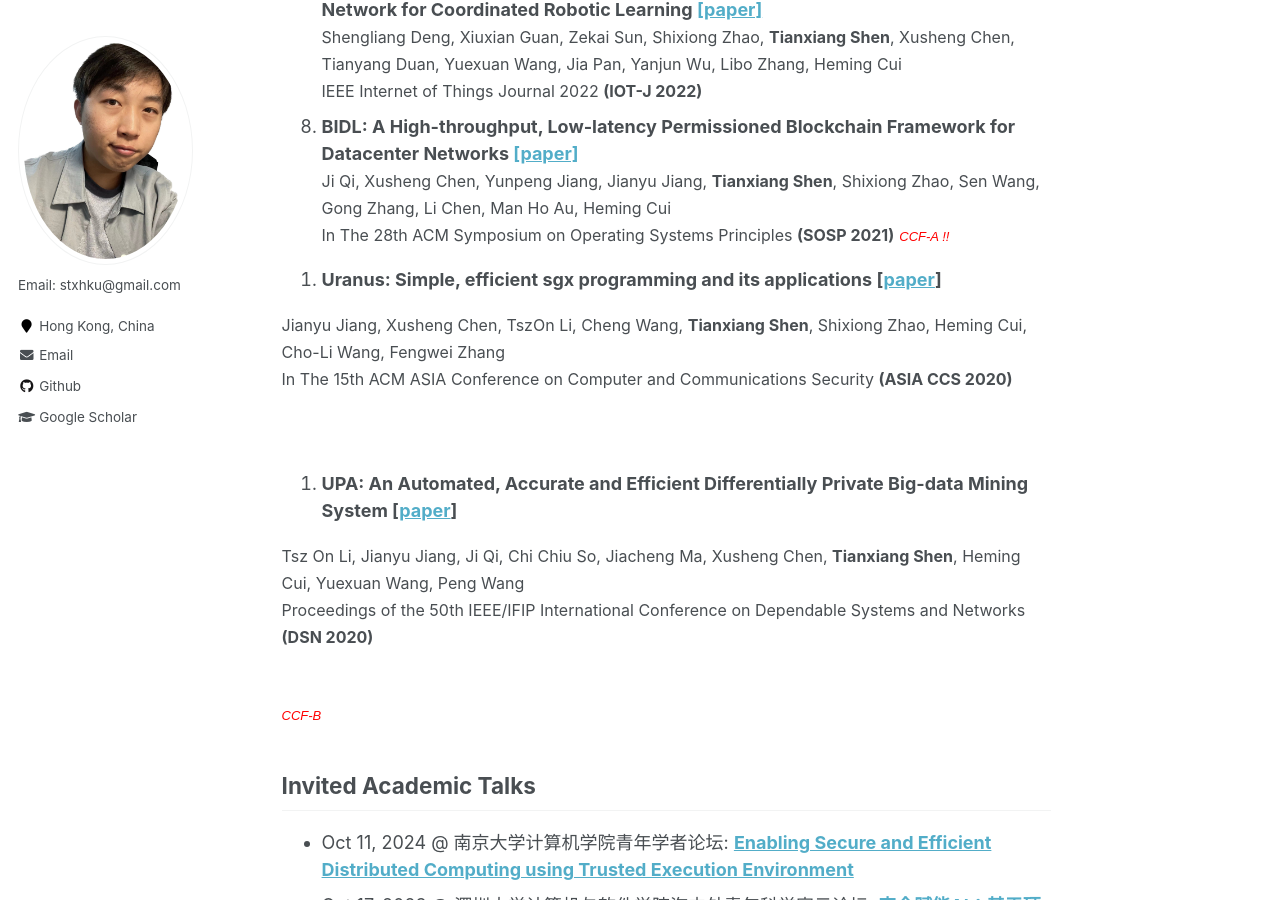
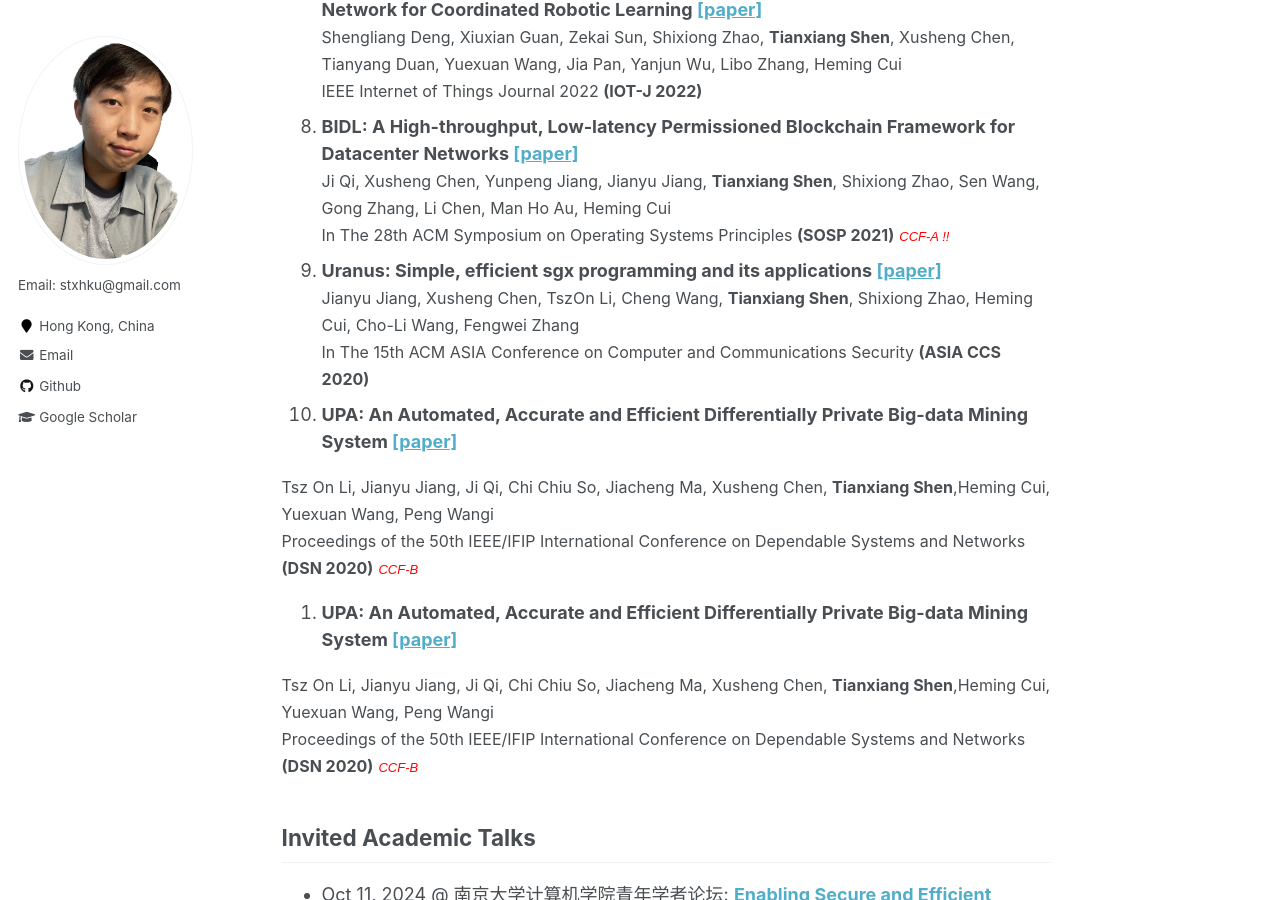
Before and after one commit to tianxiang999/tianxiang999.github.io, a Jekyll site: the page built from _pages/about.md, in a window 1280 px wide and 900 px high, scrolled down 1474 px. Built offline with Jekyll 4.4.1, drawn with Linux system fonts in a browser that asks for light colours; comment, search, counter and statistics services are not loaded; part of the change alters nothing that is shown.

Commit message:
Update about.md

```diff
--- a/_pages/about.md
+++ b/_pages/about.md
@@ -79,38 +79,22 @@ Selected Publications
    <strong>Tianxiang Shen</strong>, Shixiong Zhao, Sen Wang, Gong Zhang, Li
    Chen, Man Ho Au, Heming Cui<br>In The 28th ACM Symposium on Operating Systems Principles <strong>(SOSP 2021)</strong></font><font size="2" face="arial" color="red"><i>CCF-A !!</i></font>
 
-<!-- 9. <strong>Uranus: Simple, efficient sgx programming and its applications [[paper]](https://i.cs.hku.hk/~heming/papers/asiaccs20-uranus.pdf)</strong>
+9. <strong>Uranus: Simple, efficient sgx programming and its applications [[paper]](https://i.cs.hku.hk/~heming/papers/asiaccs20-uranus.pdf)</strong>
   <br>
    <font size="3">Jianyu Jiang, Xusheng Chen, TszOn Li, Cheng Wang,
    <strong>Tianxiang Shen</strong>, Shixiong Zhao, Heming Cui, Cho-Li Wang,
    Fengwei Zhang<br>In The 15th ACM ASIA Conference on Computer and Communications
    Security <strong>(ASIA CCS 2020)</strong></font>
 
+10. <strong>UPA: An Automated, Accurate and Efficient Differentially Private Big-data Mining System [[paper]](https://i.cs.hku.hk/~heming/papers/dsn20-upa.pdf)</strong>
+  <br>
+   <font size="3">Tsz On Li, Jianyu Jiang, Ji Qi, Chi Chiu So, Jiacheng Ma, Xusheng Chen, <strong>Tianxiang Shen</strong>,Heming Cui, Yuexuan Wang, Peng Wangi<br>Proceedings of the 50th IEEE/IFIP International Conference on Dependable Systems and Networks <strong>(DSN 2020)</strong></font><font size="2" face="arial"
+   color="red"><i>CCF-B</i></font>
 
 10. <strong>UPA: An Automated, Accurate and Efficient Differentially Private Big-data Mining System [[paper]](https://i.cs.hku.hk/~heming/papers/dsn20-upa.pdf)</strong>
   <br>
    <font size="3">Tsz On Li, Jianyu Jiang, Ji Qi, Chi Chiu So, Jiacheng Ma, Xusheng Chen, <strong>Tianxiang Shen</strong>,Heming Cui, Yuexuan Wang, Peng Wangi<br>Proceedings of the 50th IEEE/IFIP International Conference on Dependable Systems and Networks <strong>(DSN 2020)</strong></font><font size="2" face="arial"
-   color="red"><i>CCF-B</i></font> -->
-
-9. <strong>Uranus: Simple, efficient sgx programming and its applications
-    [<a href="https://i.cs.hku.hk/~heming/papers/asiaccs20-uranus.pdf">paper</a>]</strong><br>
-<font size="3">
-    Jianyu Jiang, Xusheng Chen, TszOn Li, Cheng Wang, <strong>Tianxiang Shen</strong>,
-    Shixiong Zhao, Heming Cui, Cho-Li Wang, Fengwei Zhang<br>
-    In The 15th ACM ASIA Conference on Computer and Communications Security
-    <strong>(ASIA CCS 2020)</strong>
-</font>
-<br><br>
-
-10. <strong>UPA: An Automated, Accurate and Efficient Differentially Private Big-data Mining System
-    [<a href="https://i.cs.hku.hk/~heming/papers/dsn20-upa.pdf">paper</a>]</strong><br>
-<font size="3">
-    Tsz On Li, Jianyu Jiang, Ji Qi, Chi Chiu So, Jiacheng Ma, Xusheng Chen,
-    <strong>Tianxiang Shen</strong>, Heming Cui, Yuexuan Wang, Peng Wang<br>
-    Proceedings of the 50th IEEE/IFIP International Conference on Dependable Systems and Networks
-    <strong>(DSN 2020)</strong>
-</font><br>
-<font size="2" face="arial" color="red"><i>CCF-B</i></font>
+   color="red"><i>CCF-B</i></font>
 
 Invited Academic Talks
 -----
```
